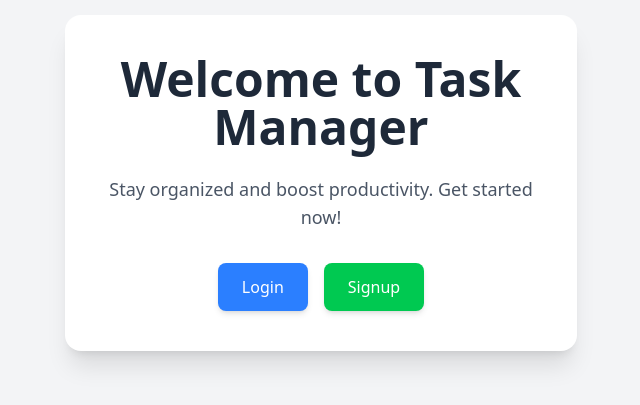
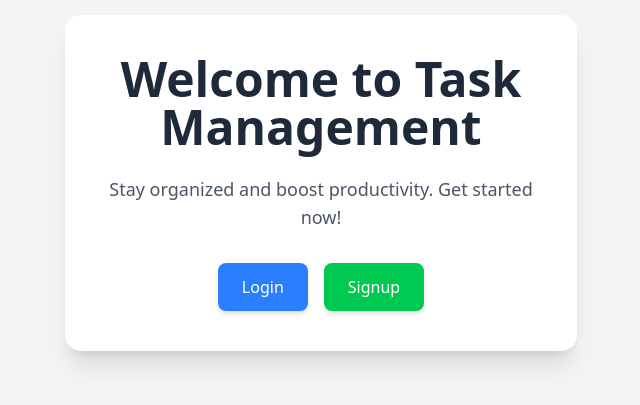
Before and after one commit to zoroworld/task-management, a React (Vite) app in the folder client/: page / in a window 1280 px wide. Shown: the part 217-622 px from the top of the page, without its empty margins (319-959 px from the left). Built offline with nearby package versions, Linux system fonts and the light colour scheme; no server answers.

Commit message:
task management

```diff
--- a/client/src/pages/Home.tsx
+++ b/client/src/pages/Home.tsx
@@ -4,7 +4,7 @@ const Home: React.FC = () => {
   return (
     <div className="flex items-center justify-center min-h-screen bg-gray-100 p-6">
       <div className="bg-white shadow-xl rounded-2xl p-10 max-w-lg w-full text-center">
-        <h1 className="text-5xl font-extrabold text-gray-800 mb-6">Welcome to Task Manager</h1>
+        <h1 className="text-5xl font-extrabold text-gray-800 mb-6">Welcome to Task Management</h1>
         <p className="text-lg text-gray-600 mb-8">Stay organized and boost productivity. Get started now!</p>
         <div className="flex justify-center gap-4">
           <Link to="/login" className="bg-blue-500 text-white px-6 py-3 rounded-lg shadow-md hover:bg-blue-600 transition">
```
